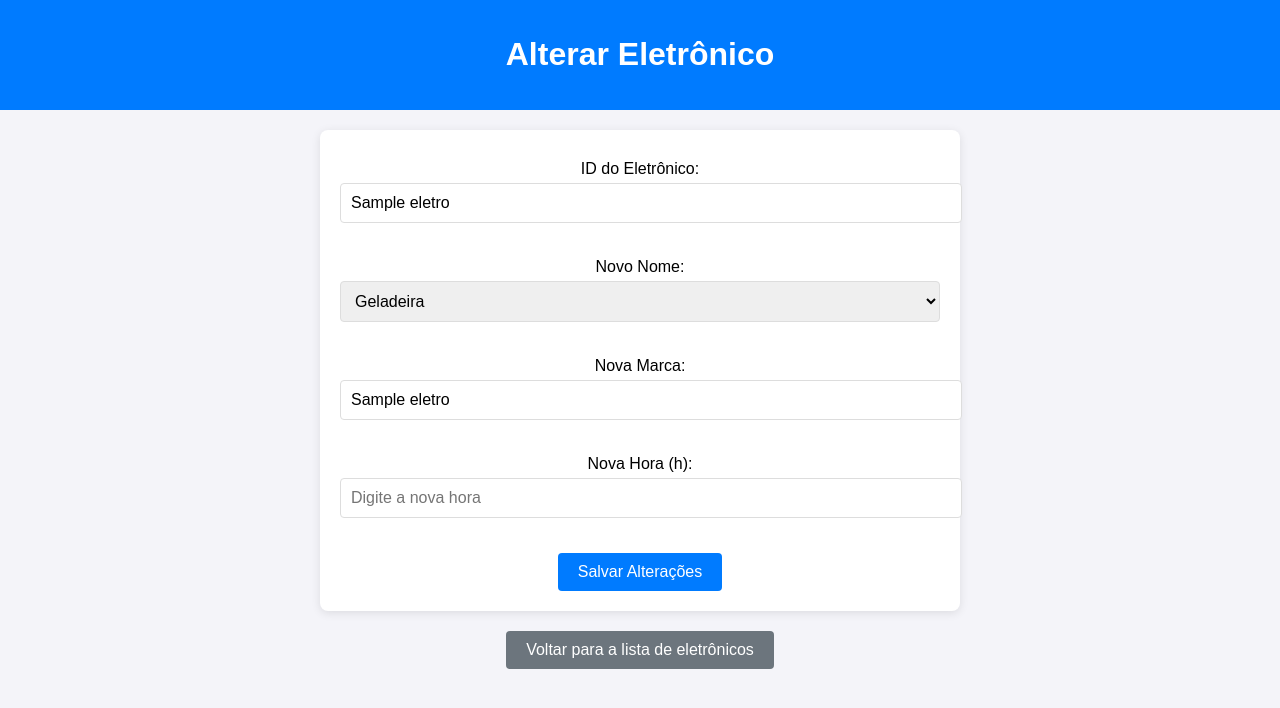
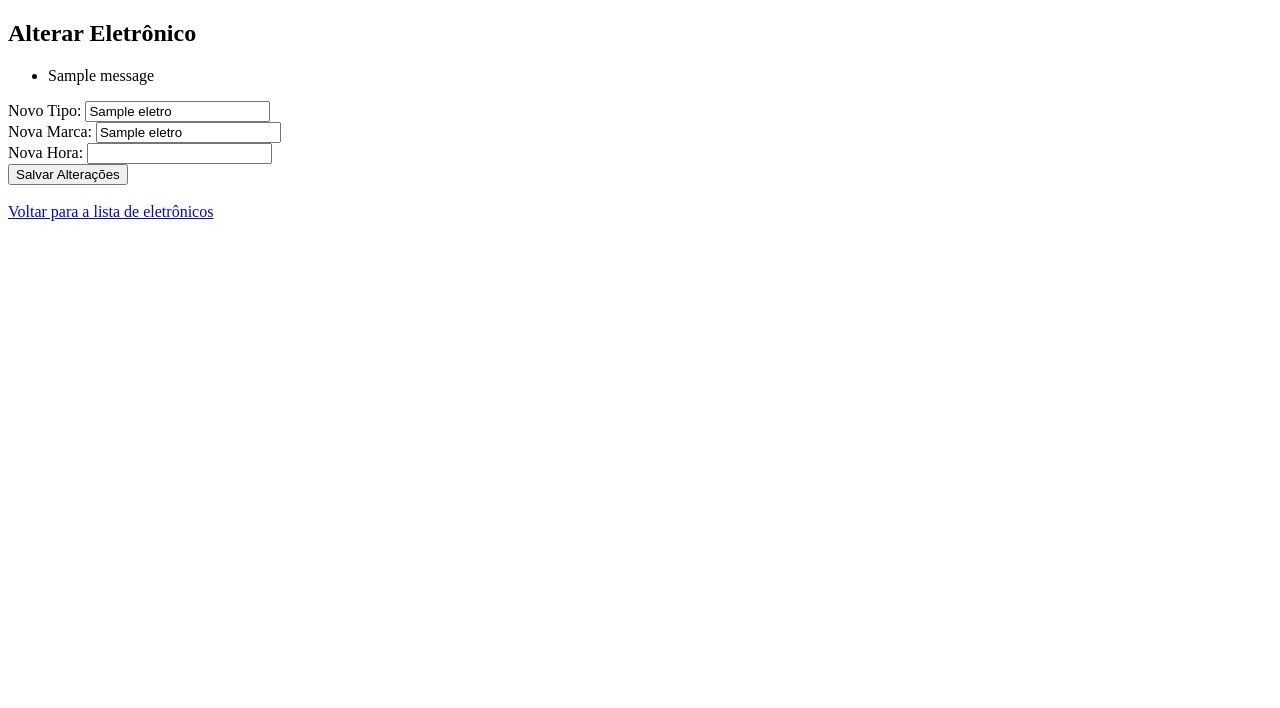
Before and after one commit to LightWatts/python-gs, a Flask app: template templates/alterar_eletro.html in a window 1280 px wide. Shown: the top 708 px of the page. Run offline with Flask 3, Linux system fonts and the light colour scheme; the template is opened without the code that fills it: most values are stand-ins (such as "Sample title", 1, 10 or a date in 2020); one stand-in notice (Sample message) is shown.

Commit message:
melhorias

```diff
--- a/app.py
+++ b/app.py
@@ -70,32 +70,6 @@ def executar_query(query, params=None, fetch=False):
 def index():
     return render_template("index.html")
 
-# Rota para Inserir Eletrônico
-@app.route('/inserir_eletro', methods=['GET', 'POST'])
-def inserir_eletro():
-    if request.method == 'POST':
-        cliente_id = request.form.get('cliente_id')
-        nome = request.form.get('nome')
-        marca = request.form.get('marca')
-        hora = request.form.get('hora')
-
-        # Verifica se todos os campos foram preenchidos
-        if not (cliente_id and nome and marca and hora):
-            flash("Todos os campos são obrigatórios.", "error")
-            return redirect(url_for('inserir_eletro'))
-
-        # Insere o novo eletrônico
-        query_insert = """
-            INSERT INTO eletronicos (cliente_id, tipo, marca, horas)
-            VALUES (:1, :2, :3, :4)
-        """
-        success = executar_query(query_insert, (cliente_id, nome, marca, hora))
-
-        return redirect(url_for('inserir_eletro'))
-
-    # Carrega as marcas e tipos (opcionais para preencher em um formulário ou de consulta)
-    return render_template("inserir_eletro.html")
-
 # Consultar Eletrônicos
 @app.route('/consultar_eletro', methods=['GET'])
 def consultar_eletro():
@@ -104,69 +78,48 @@ def consultar_eletro():
         FROM eletronicos
     """
     eletrodomesticos = executar_query(query, fetch=True)
-
-    # Adicionando um log para depuração
     print(f"Eletrônicos encontrados: {eletrodomesticos}")
-
     return render_template('consultar_eletro.html', eletrodomesticos=eletrodomesticos)
 
 # Alterar Eletrônico
 @app.route('/alterar_eletro/<int:id>', methods=['GET', 'POST'])
 def alterar_eletro(id):
     if request.method == 'POST':
-        marca = request.form.get('marca')
-        tipo = request.form.get('tipo')
-        horas = request.form.get('horas')
+        novo_nome = request.form.get('novo_nome')  # Novo nome (tipo do eletrônico)
+        nova_marca = request.form.get('nova_marca')  # Nova marca
+        novo_hora = request.form.get('novo_hora')  # Nova hora
 
-        if not (marca and tipo and horas):
+        # Verificando se todos os campos foram preenchidos
+        if not (novo_nome and nova_marca and novo_hora):
             flash("Todos os campos são obrigatórios.", "error")
-            return redirect(url_for('alterar_eletro', id=id))
+            return redirect(url_for('alterar_eletro', id=id))  # Redireciona de volta caso falte campo
 
+        # Atualizando os dados no banco de dados
         query = """
             UPDATE eletronicos
-            SET marca = :1, tipo = :2, horas = :3
+            SET tipo = :1, marca = :2, horas = :3
             WHERE id = :4
         """
-        if executar_query(query, (marca, tipo, horas, id)):
+        sucesso = executar_query(query, (novo_nome, nova_marca, novo_hora, id))
+
+        if sucesso:
             flash("Eletrônico atualizado com sucesso!", "success")
         else:
             flash("Erro ao atualizar eletrônico.", "error")
+
+        # Redireciona para a página de consulta de eletrônicos após a atualização
         return redirect(url_for('consultar_eletro'))
 
-    query = "SELECT marca, tipo, horas FROM eletronicos WHERE id = :1"
+    # Quando a página é carregada via GET, busca os dados do eletrônico para preencher o formulário
+    query = "SELECT id, tipo, marca, horas FROM eletronicos WHERE id = :1"
     eletro = executar_query(query, (id,), fetch=True)
+
     if eletro:
         return render_template('alterar_eletro.html', eletro=eletro[0])
+
     flash("Eletrônico não encontrado.", "error")
     return redirect(url_for('consultar_eletro'))
 
-# Deletar Eletrônico
-@app.route('/deletar_eletro/<int:id>', methods=['GET'])
-def deletar_eletro(id):
-    query = "DELETE FROM eletronicos WHERE id = :1"
-    if executar_query(query, (id,)):
-        flash("Eletrônico deletado com sucesso!", "success")
-    else:
-        flash("Erro ao deletar eletrônico.", "error")
-    return redirect(url_for('consultar_eletro'))
-
-# Relatório
-@app.route('/relatorio', methods=['GET'])
-def relatorio():
-    cliente_id = request.args.get('cliente_id')
-
-    if not cliente_id:
-        flash("Informe o ID do cliente.", "error")
-        return render_template('relatorio.html', media=None)
-
-    query = """
-        SELECT AVG(horas)
-        FROM eletronicos
-        WHERE cliente_id = :1
-    """
-    resultado = executar_query(query, (cliente_id,), fetch=True)
-    media = resultado[0][0] if resultado and resultado[0][0] else 0
-    return render_template('relatorio.html', media=media)
-
+# Inicialização do Flask
 if __name__ == '__main__':
     app.run(debug=True)
--- a/templates/alterar_eletro.html
+++ b/templates/alterar_eletro.html
@@ -1,167 +1,40 @@
 <!DOCTYPE html>
 <html lang="pt-br">
-
 <head>
     <meta charset="UTF-8">
+    <meta http-equiv="X-UA-Compatible" content="IE=edge">
     <meta name="viewport" content="width=device-width, initial-scale=1.0">
     <title>Alterar Eletrônico</title>
-    <style>
-        body {
-            font-family: Arial, sans-serif;
-            background-color: #f4f4f9;
-            margin: 0;
-            padding: 0;
-        }
+</head>
+<body>
+    <h2>Alterar Eletrônico</h2>
 
-        header {
-            background-color: #007bff;
-            color: #fff;
-            padding: 15px 0;
-            text-align: center;
-        }
+    <!-- Mensagens de Feedback -->
+    {% with messages = get_flashed_messages(with_categories=true) %}
+        {% if messages %}
+            <ul>
+                {% for category, message in messages %}
+                    <li class="{{ category }}">{{ message }}</li>
+                {% endfor %}
+            </ul>
+        {% endif %}
+    {% endwith %}
 
-        header a {
-            color: #fff;
-            text-decoration: none;
-            margin: 0 15px;
-            font-size: 18px;
-        }
+    <!-- Formulário de Alteração -->
+    <form method="POST" action="{{ url_for('alterar_eletro', id=eletro[0]) }}">
+        <label for="novo_nome">Novo Tipo:</label>
+        <input type="text" id="novo_nome" name="novo_nome" value="{{ eletro[1] }}" required><br>
 
-        header a:hover {
-            text-decoration: underline;
-        }
+        <label for="nova_marca">Nova Marca:</label>
+        <input type="text" id="nova_marca" name="nova_marca" value="{{ eletro[2] }}" required><br>
 
-        main {
-            padding: 20px;
-            text-align: center;
-        }
+        <label for="novo_hora">Nova Hora:</label>
+        <input type="number" id="novo_hora" name="novo_hora" value="{{ eletro[3] }}" required><br>
 
-        form {
-            max-width: 600px;
-            margin: 0 auto;
-            background-color: #fff;
-            padding: 20px;
-            border-radius: 8px;
-            box-shadow: 0 2px 10px rgba(0, 0, 0, 0.1);
-        }
+        <button type="submit">Salvar Alterações</button>
+    </form>
 
-        label {
-            display: block;
-            margin: 10px 0 5px;
-            font-size: 16px;
-        }
-
-        input,
-        select {
-            width: 100%;
-            padding: 10px;
-            font-size: 16px;
-            margin-bottom: 20px;
-            border: 1px solid #ddd;
-            border-radius: 4px;
-        }
-
-        button {
-            background-color: #007bff;
-            color: white;
-            padding: 10px 20px;
-            font-size: 16px;
-            border: none;
-            border-radius: 4px;
-            cursor: pointer;
-        }
-
-        button:hover {
-            background-color: #0056b3;
-        }
-
-        .error {
-            color: red;
-            font-size: 14px;
-        }
-
-        .form-group {
-            margin-bottom: 15px;
-        }
-
-        .form-group select,
-        .form-group input {
-            width: 100%;
-            padding: 10px;
-            font-size: 16px;
-            border-radius: 4px;
-            border: 1px solid #ddd;
-        }
-
-        .btn-back {
-            background-color: #6c757d;
-            text-decoration: none;
-            color: white;
-            padding: 10px 20px;
-            border-radius: 4px;
-            cursor: pointer;
-            display: inline-block;
-            margin-top: 20px;
-        }
-
-        .btn-back:hover {
-            background-color: #5a6268;
-        }
-    </style>
-</head>
-
-<body>
-    <header>
-        <h1>Alterar Eletrônico</h1>
-    </header>
-    <main>
-        <form action="/alterar_eletro/{{ eletro[0] }}" method="post">
-            <div class="form-group">
-                <label for="id">ID do Eletrônico:</label>
-                <input type="text" id="id" name="id" value="{{ eletro[0] }}" readonly required>
-            </div>
-
-            <div class="form-group">
-                <label for="novo_nome">Novo Nome:</label>
-                <select id="novo_nome" name="novo_nome" required>
-                    <option value="" disabled>Selecione o eletrônico</option>
-                    <option value="Geladeira" {% if eletro[2]=="Geladeira" %}selected{% endif %}>Geladeira</option>
-                    <option value="Fogão" {% if eletro[2]=="Fogão" %}selected{% endif %}>Fogão</option>
-                    <option value="Micro-ondas" {% if eletro[2]=="Micro-ondas" %}selected{% endif %}>Micro-ondas
-                    </option>
-                    <option value="Máquina de Lavar" {% if eletro[2]=="Máquina de Lavar" %}selected{% endif %}>Máquina
-                        de Lavar</option>
-                    <option value="Aspirador de Pó" {% if eletro[2]=="Aspirador de Pó" %}selected{% endif %}>Aspirador
-                        de Pó</option>
-                    <option value="Ar-condicionado" {% if eletro[2]=="Ar-condicionado" %}selected{% endif %}>
-                        Ar-condicionado</option>
-                    <option value="Liquidificador" {% if eletro[2]=="Liquidificador" %}selected{% endif %}>
-                        Liquidificador</option>
-                    <option value="Forno Elétrico" {% if eletro[2]=="Forno Elétrico" %}selected{% endif %}>Forno
-                        Elétrico</option>
-                    <option value="Cafeteira" {% if eletro[2]=="Cafeteira" %}selected{% endif %}>Cafeteira</option>
-                    <option value="Chaleira Elétrica" {% if eletro[2]=="Chaleira Elétrica" %}selected{% endif %}>
-                        Chaleira Elétrica</option>
-                </select>
-            </div>
-
-            <div class="form-group">
-                <label for="nova_marca">Nova Marca:</label>
-                <input type="text" id="nova_marca" name="nova_marca" value="{{ eletro[3] }}" required
-                    placeholder="Digite a nova marca">
-            </div>
-
-            <div class="form-group">
-                <label for="novo_hora">Nova Hora (h):</label>
-                <input type="number" id="novo_hora" name="novo_hora" step="1" value="{{ eletro[4] }}" required
-                    placeholder="Digite a nova hora">
-            </div>
-
-            <button type="submit">Salvar Alterações</button>
-        </form>
-
-        <a href="/consultar_eletro" class="btn-back">Voltar para a lista de eletrônicos</a>
-    </main>
+    <br>
+    <a href="{{ url_for('consultar_eletro') }}">Voltar para a lista de eletrônicos</a>
 </body>
-
 </html>
```
